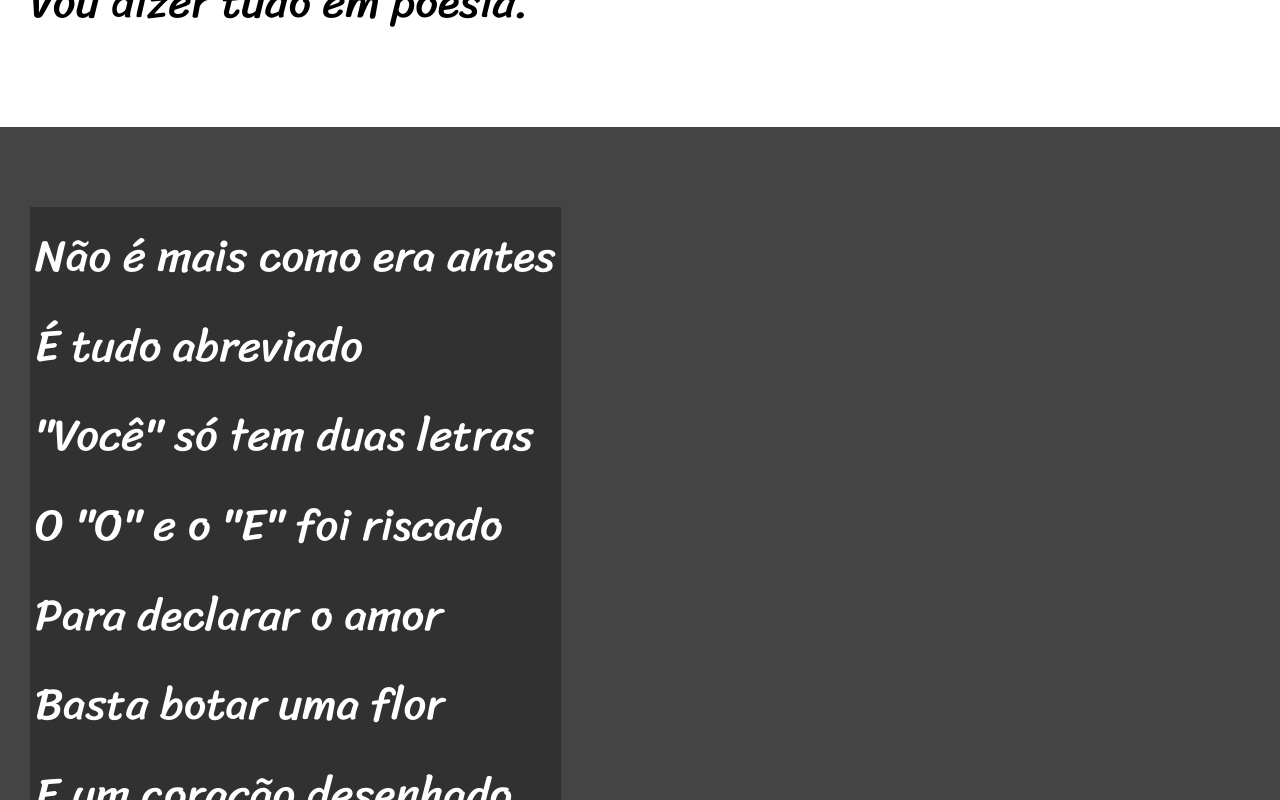
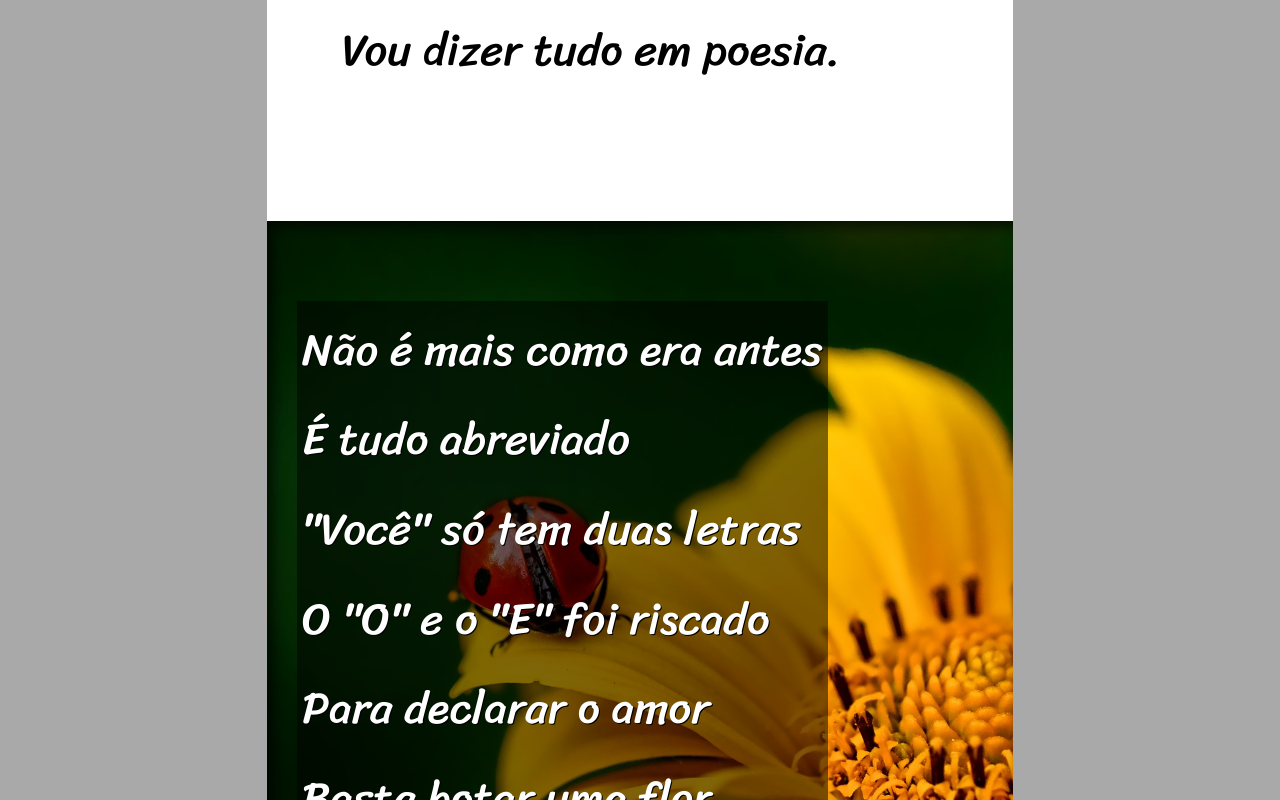
Before and after one commit to Hedriankuckert/html-css, a plain HTML site: page Desafio012/index.html in a window 1280 px wide. Shown: the part 920-1720 px from the top of the page. Drawn offline with Linux system fonts and the light colour scheme.

Commit message:
modoficação no projeto efeito Parallax simples

```diff
--- a/Desafio012/estilo/style.css
+++ b/Desafio012/estilo/style.css
@@ -20,6 +20,10 @@ html, body {
     min-height: 100vh;
     background-color: darkgray;
     font-family: var(--font1);
+    max-width: 750px;
+    margin: auto;
+    padding: 2px;
+
 }
 
 header {
@@ -33,7 +37,7 @@ header > h1 {
     font-variant: small-caps;
     font-family: var(--font2);
     font-size: 10vw;
-    wi
+
 }
 
 header > p {
@@ -59,6 +63,11 @@ section {
     font-size: 3.5vw;
 }
 
+section > p {
+    padding: 1em;
+}
+
+
 section.normal {
     background-color: white;
     color: black;
@@ -67,13 +76,25 @@ section.normal {
 section.imagem {
     background-color: rgb(68, 68, 68);
     color: white;
+    box-shadow: inset 6px 6px 13px 0px rgba(0, 0, 0, 0.678);
+    background-size: cover;
+    background-attachment: fixed;
 
 }
 section.imagem > p {
     display: inline-block;
     padding: 5px;
-    background-color: rgba(0, 0, 0, 0.288);
+    background-color: rgba(0, 0, 0, 0.5);
+    text-shadow: 1px 1px 0px black;
 
+}
+section#img1 {
+    background-image: url('../imagens/background001.jpg');
+    background-position: right center;
+}
+section#img2 {
+    background-image: url('../imagens/background002.jpg');
+    background-position: right center;
 }
 
 footer {
--- a/Desafio012/index.html
+++ b/Desafio012/index.html
@@ -28,7 +28,7 @@
 
 
 
-    <section class="imagem">
+    <section class="imagem" id="img1">
         <p>
             Não é mais como era antes <br>
             É tudo abreviado <br>
@@ -66,7 +66,7 @@
 
 
 
-    <section class="imagem">
+    <section class="imagem" id="img2">
         <p>
             Tenho saudade das cartas <br>
             Escritas com a própria mão <br>
```
